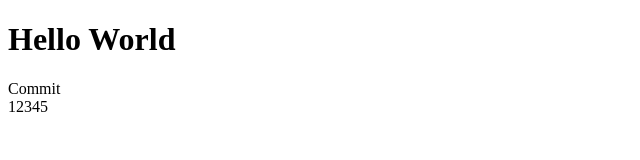
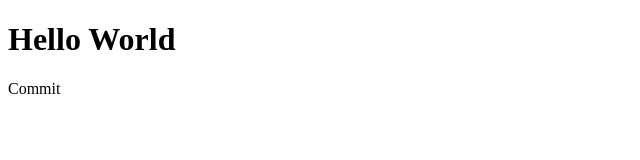
Before and after one commit to XDruidd/15, a plain HTML site: page 3/index.html in a window 1280 px wide. Shown: the full height of the page, 0-640 px from the left. Drawn offline with Linux system fonts and the light colour scheme.

Commit message:
Revert "new commit"
This reverts commit 72a0719b1312d1d5f12b019498f46b5e3bba746f.

```diff
--- a/3/index.html
+++ b/3/index.html
@@ -7,6 +7,5 @@
 <body>
     <h1>Hello World</h1>
     <div>Commit</div>
-    <div>12345</div>
 </body>
 </html>
```
